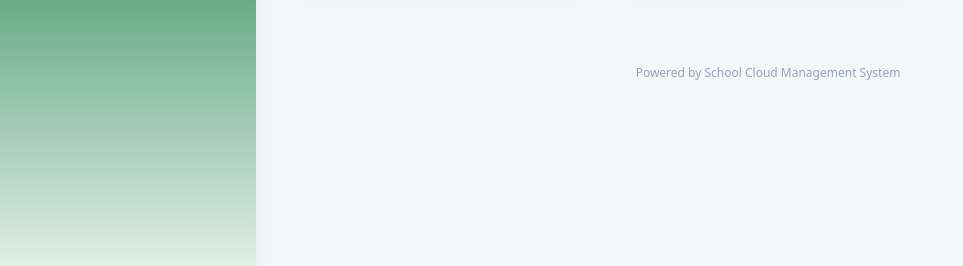
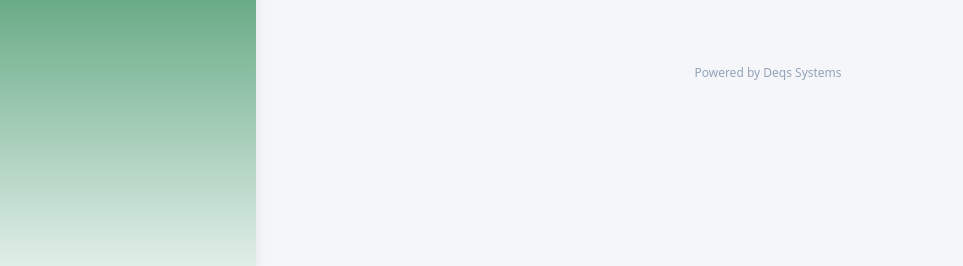
Before and after one commit to deqssystems1-rgb/deqssystems1, a Django app: page /students-portal/ in a window 1280 px wide. Shown: the part 534-800 px from the top of the page, without its empty margins (0-963 px from the left). Run offline with Django 5.2, Linux system fonts and the light colour scheme; some libraries are stand-ins or nearby versions.

Commit message:
Update students_portal.html

```diff
--- a/templates/students_portal.html
+++ b/templates/students_portal.html
@@ -108,6 +108,6 @@
 
 <!-- Automated System Branding Footer -->
 <footer class="mt-16 text-center text-slate-400 text-xs font-medium">
-    <p>Powered by School Cloud Management System</p>
+    <p>Powered by Deqs Systems</p>
 </footer>
 {% endblock %}
```
